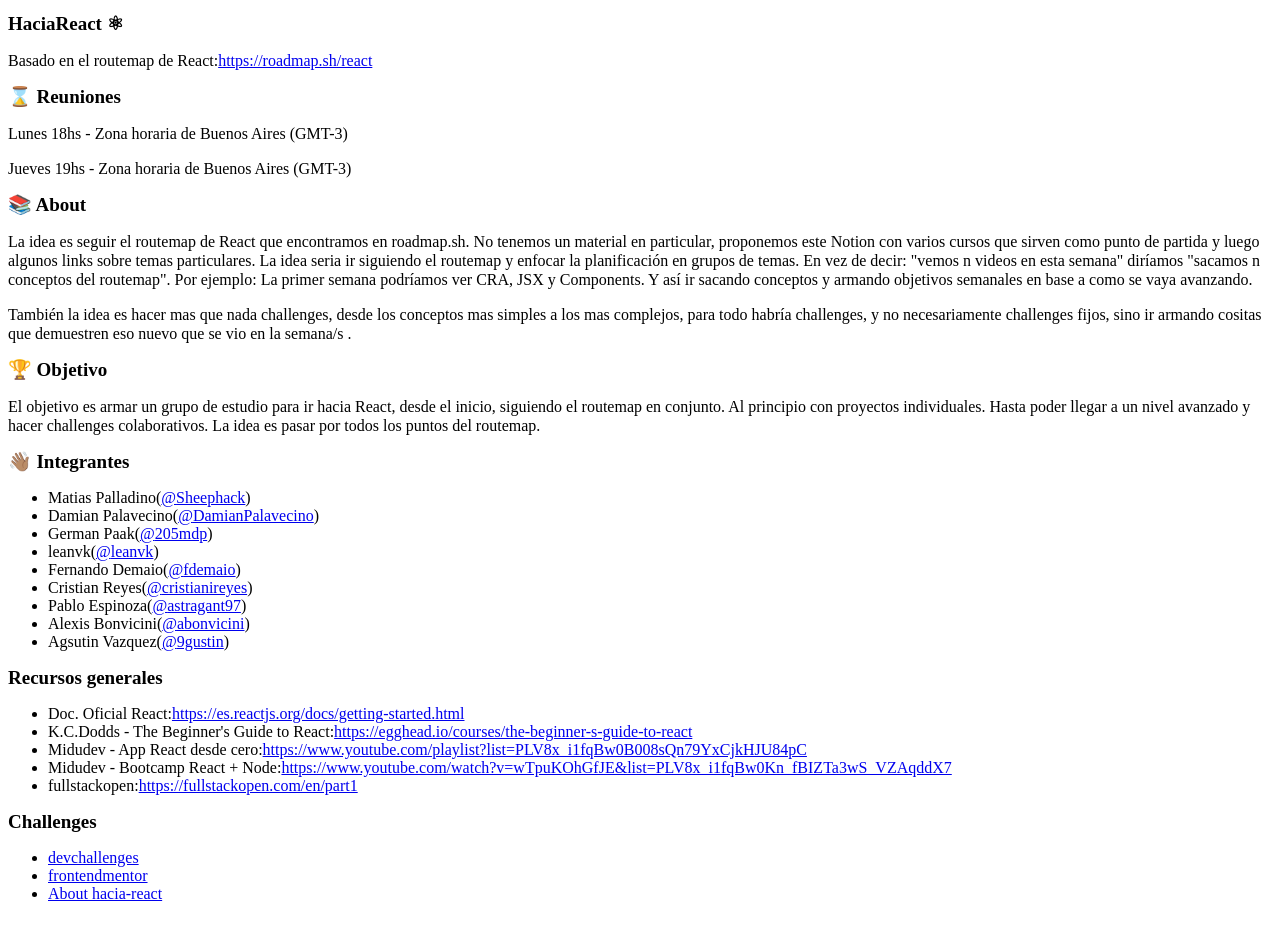
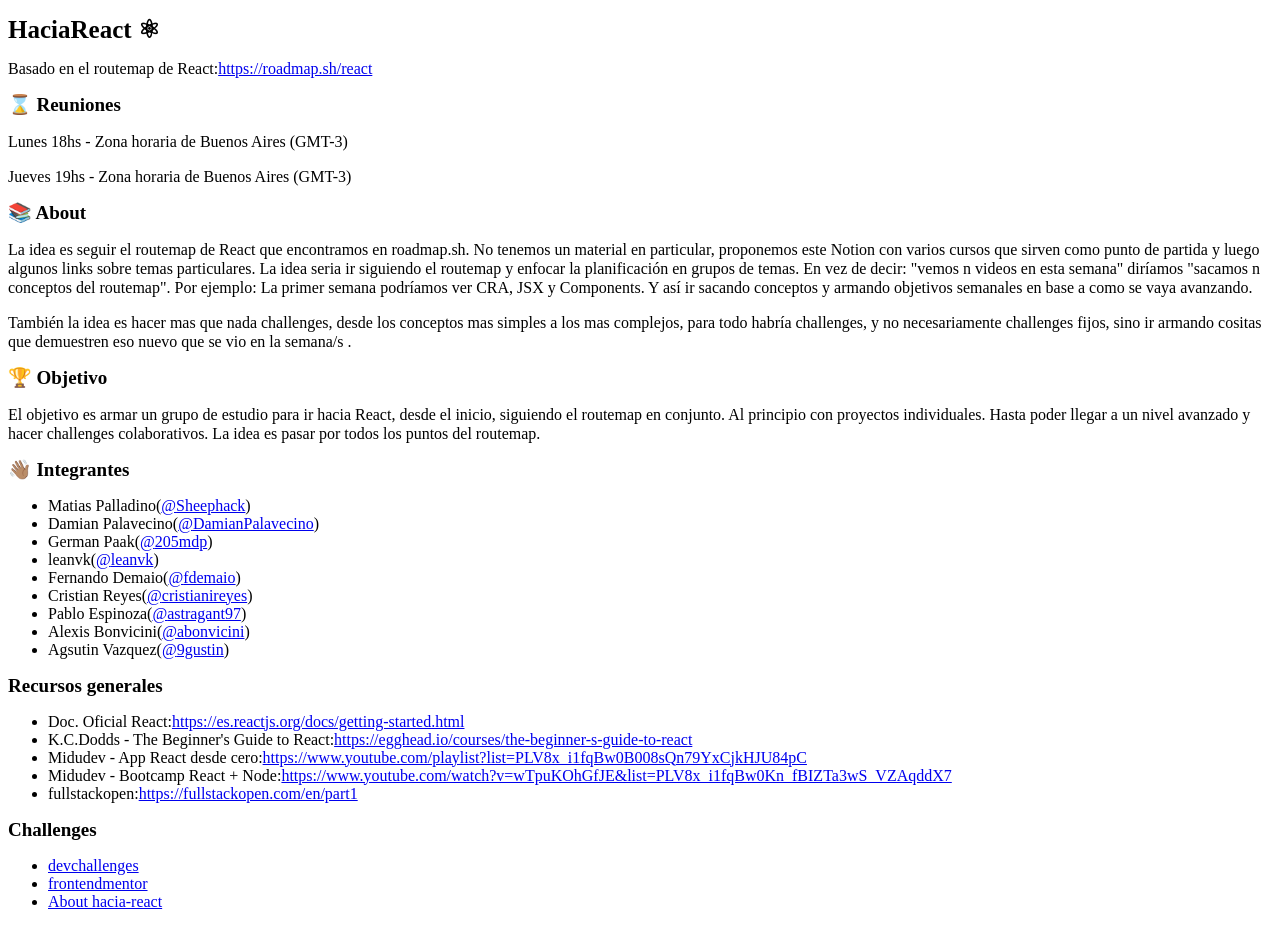
Before and after one commit to 9gustin/hacia-react, a React (Create React App) app: page / in a window 1280 px wide. Built offline with nearby package versions, Linux system fonts and the light colour scheme.

Commit message:
contemplo titulo grande

```diff
--- a/src/components/Title/styles.css
+++ b/src/components/Title/styles.css
@@ -1,4 +1,9 @@
-.title {
+h1.title {
+  font-size: 25px;
+  line-height: 25px;
+}
+
+h2.title {
   font-size: 19px;
   line-height: 22px;
 }
```
